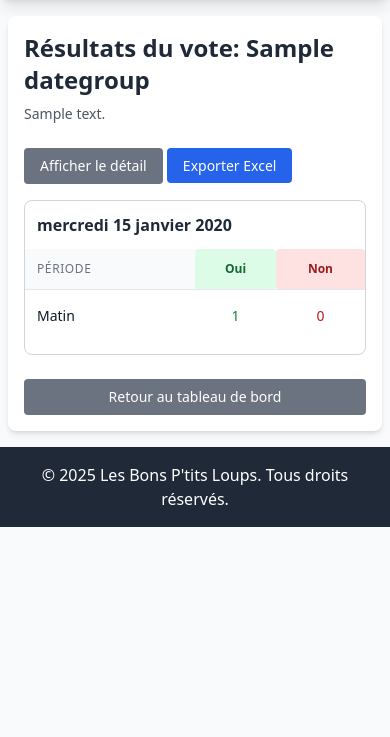
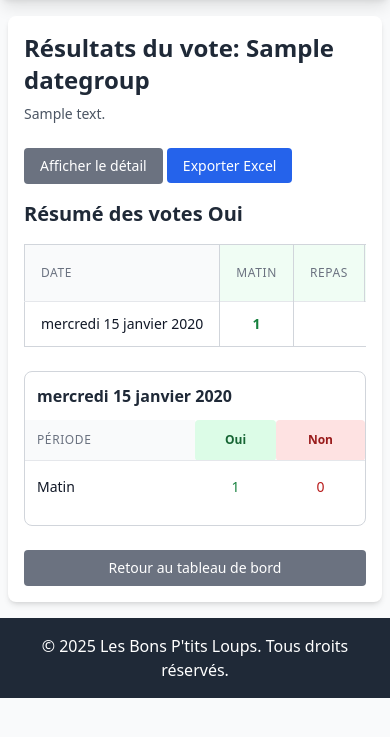
Before and after one commit to Oripy/BonPtitLoup, a Django app: page /admin-panel/1/results/ in a window 390 px wide. Shown: the part 64-801 px from the top of the page. Run offline with Django 5.2, Linux system fonts and the light colour scheme; a user stored in the database is signed in; tables that the repository leaves empty hold one stand-in row (values such as "Sample post"); some libraries are stand-ins or nearby versions.

Commit message:
Add summary table to results template for voting statistics
- Introduced a new summary table in the results template to display voting statistics categorized by date and time slots (morning, lunch, afternoon).
- Enhanced data presentation by grouping statistics and providing clear headers for each time period.
- Improved user experience with a responsive design for better accessibility on various devices.

```diff
--- a/admin_panel/templates/admin_panel/results.html
+++ b/admin_panel/templates/admin_panel/results.html
@@ -23,6 +23,55 @@
             {% trans "Exporter Excel" %}
         </a>
     </div>
+
+    <!-- Summary Table -->
+    <div class="mb-6">
+        <h2 class="text-xl sm:text-2xl font-bold text-gray-800 mb-4">{% trans "Résumé des votes Oui" %}</h2>
+        <div class="overflow-x-auto">
+            <table class="min-w-full divide-y divide-gray-200 border border-gray-300">
+                <thead class="bg-gray-50">
+                    <tr>
+                        <th class="px-4 py-3 text-left text-xs font-medium text-gray-500 uppercase tracking-wider border-r border-gray-300">{% trans "Date" %}</th>
+                        <th class="px-4 py-3 text-center text-xs font-medium text-gray-500 uppercase tracking-wider bg-green-50 border-r border-gray-300">{% trans "Matin" %}</th>
+                        <th class="px-4 py-3 text-center text-xs font-medium text-gray-500 uppercase tracking-wider bg-green-50 border-r border-gray-300">{% trans "Repas" %}</th>
+                        <th class="px-4 py-3 text-center text-xs font-medium text-gray-500 uppercase tracking-wider bg-green-50">{% trans "Après-midi" %}</th>
+                    </tr>
+                </thead>
+                <tbody class="bg-white divide-y divide-gray-200">
+                    {% regroup statistics by option as date_stats %}
+                    {% for date_option in date_stats %}
+                        <tr class="hover:bg-gray-50">
+                            <td class="px-4 py-3 whitespace-nowrap text-sm font-medium text-gray-900 border-r border-gray-300">
+                                {{ date_option.grouper.date|date:"l j F Y" }}
+                            </td>
+                            {% for stat in date_option.list %}
+                                {% if stat.time_slot.period == 'morning' %}
+                                    <td class="px-4 py-3 whitespace-nowrap text-center text-sm font-semibold text-green-700 border-r border-gray-300">
+                                        {{ stat.yes }}
+                                    </td>
+                                {% endif %}
+                            {% endfor %}
+                            {% for stat in date_option.list %}
+                                {% if stat.time_slot.period == 'lunch' %}
+                                    <td class="px-4 py-3 whitespace-nowrap text-center text-sm font-semibold text-green-700 border-r border-gray-300">
+                                        {{ stat.yes }}
+                                    </td>
+                                {% endif %}
+                            {% endfor %}
+                            {% for stat in date_option.list %}
+                                {% if stat.time_slot.period == 'afternoon' %}
+                                    <td class="px-4 py-3 whitespace-nowrap text-center text-sm font-semibold text-green-700">
+                                        {{ stat.yes }}
+                                    </td>
+                                {% endif %}
+                            {% endfor %}
+                        </tr>
+                    {% endfor %}
+                </tbody>
+            </table>
+        </div>
+    </div>
+
     <div class="space-y-4 sm:space-y-6">
         {% regroup statistics by option as date_stats %}
         {% for date_option in date_stats %}
```
